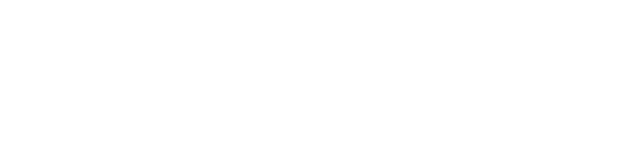
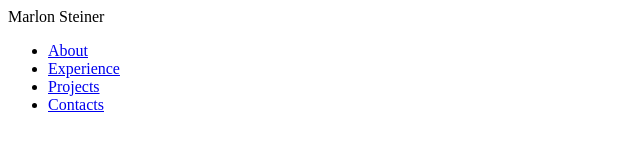
Before and after one commit to MarlonSteiner/html-css-js-portfolio, a plain HTML site: page index.html in a window 1280 px wide. Shown: the whole page, without its empty margins (0-640 px from the left). Drawn offline with Linux system fonts and the light colour scheme.

Commit message:
html navigation

```diff
--- a/index.html
+++ b/index.html
@@ -7,5 +7,19 @@
 </head>
 <body>
 
+  <link rel="stylesheet" href="style.css" />
+  <link rel="stylesheet" href="mediaqueries.css" />
 </body>
+    <nav id="desktop-nav">
+        <div class="logo">Marlon Steiner</div>
+        <div>
+            <ul class="nav-links">
+                <li><a href="#about">About</a></li>
+                <li><a href="#experience">Experience</a></li>
+                <li><a href="#projects">Projects</a></li>
+                <li><a href="#contacts">Contacts</a></li>
+            </ul>
+        </div>
+    </nav>
+<script src="script.js"></script>
 </html>
```
